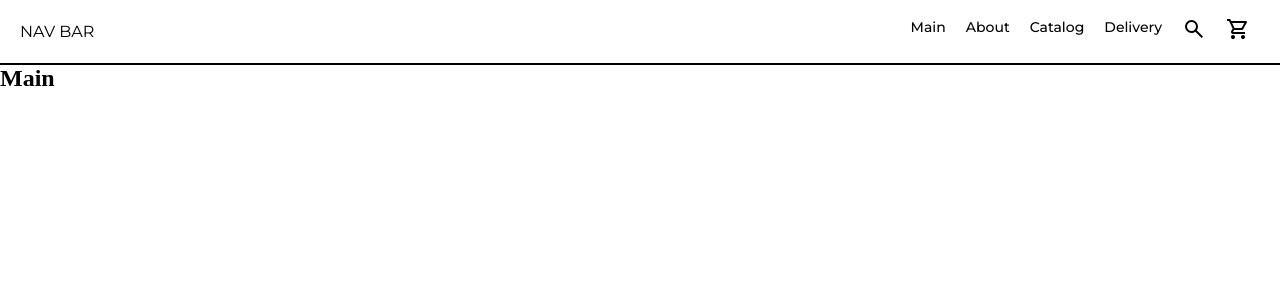
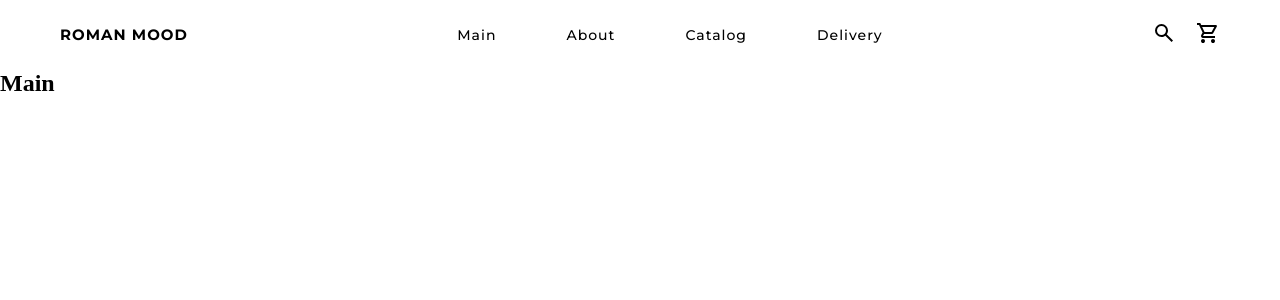
Before and after one commit to YemelyanenkoRoman/Shop-online, a React (Create React App) app: page / in a window 1280 px wide. Shown: the top 300 px of the page. Built offline with nearby package versions, Linux system fonts and the light colour scheme; a web font is replaced by a local one.

Commit message:
Make Navigation Menu

```diff
--- a/package.json
+++ b/package.json
@@ -20,6 +20,7 @@
     "react-scripts": "5.0.1",
     "styled-components": "^5.3.6",
     "typescript": "^4.9.4",
+    "uuidv4": "^6.2.13",
     "web-vitals": "^2.1.4"
   },
   "scripts": {
--- a/src/App.tsx
+++ b/src/App.tsx
@@ -1,6 +1,7 @@
 import React from 'react';
+import styled from 'styled-components';
 import { BrowserRouter as Router, Routes, Route, Link } from 'react-router-dom';
-import { Burger } from './components/Navigation/Burger';
+import { Navbar } from './components/Navigation/Navbar';
 import { Main } from './pages/Main';
 
 import GlobalStyles from './globalStyles';
@@ -10,7 +11,7 @@ const App = () => {
     <>
       <GlobalStyles />
       <Router>
-        <Burger />
+        <Navbar />
         <Routes>
           <Route path="/" element={<Main />} />
         </Routes>
--- /dev/null
+++ b/src/components/Logo/Logo.tsx
@@ -0,0 +1,18 @@
+import styled from 'styled-components';
+import { Navlink } from '../Router/Link';
+
+const Logotip = styled.h1`
+  font-family: 'Montserrat', sans-serif;
+  font-weight: 700;
+  font-size: 15px;
+  text-transform: uppercase;
+  letter-spacing: 1px;
+`;
+
+export const Logo = () => {
+  return (
+    <Logotip>
+      <Navlink to="/">Roman Mood</Navlink>
+    </Logotip>
+  );
+};
--- a/src/components/Navigation/Burger.tsx
+++ b/src/components/Navigation/Burger.tsx
@@ -1,18 +1,21 @@
-import React, { FC, useState } from 'react';
+import React, { FC } from 'react';
 import styled from 'styled-components';
-import { Navbar } from './Navbar';
 
-interface StyledBurgerProps {
+interface BurgerProps {
+  open: boolean;
+  setStateOpen: () => void;
+}
+
+interface BurgerStyledProps {
   open: boolean;
 }
 
-const StyledBurger = styled.div<StyledBurgerProps>`
+const BurgerStyled = styled.div<BurgerStyledProps>`
   width: 2rem;
   height: 2rem;
-  position: absolute;
   top: 15px;
-  right: 15px;
   display: none;
+  cursor: pointer;
 
   @media (max-width: 768px) {
     display: flex;
@@ -23,7 +26,7 @@ const StyledBurger = styled.div<StyledBurgerProps>`
   div {
     width: 2rem;
     height: 0.25rem;
-    background-color: ${(props) => (props.open ? 'black' : 'red')};
+    background-color: #000;
     transform-origin: 1px;
     transition: all 0.2s linear;
     z-index: 1000;
@@ -43,17 +46,12 @@ const StyledBurger = styled.div<StyledBurgerProps>`
   }
 `;
 
-export const Burger = () => {
-  const [open, setOpen] = useState(false);
-
+export const Burger: FC<BurgerProps> = (props) => {
   return (
-    <>
-      <StyledBurger open={open} onClick={() => setOpen(!open)}>
-        <div />
-        <div />
-        <div />
-      </StyledBurger>
-      <Navbar open={open} />
-    </>
+    <BurgerStyled open={props.open} onClick={props.setStateOpen}>
+      <div />
+      <div />
+      <div />
+    </BurgerStyled>
   );
 };
--- a/src/components/Navigation/Navbar.tsx
+++ b/src/components/Navigation/Navbar.tsx
@@ -1,74 +1,78 @@
-import React, { FC } from 'react';
+import React, { FC, useState } from 'react';
+import styled from 'styled-components';
 import { Navigation } from './Navigation';
+import { serviceList } from './serviceList';
 import { navList } from './navList';
-import styled from 'styled-components';
-import { serviceList } from './serviceList';
+import { Burger } from './Burger';
+import { Logo } from '../Logo/Logo';
 
-interface NavbarProps {
+interface NavBarProps {
   open: boolean;
 }
 
-interface NavProps {
-  open: boolean;
-}
+const NavBar = styled.nav<NavBarProps>`
+  max-width: 1200px;
+  margin: 0 auto;
 
-const Nav = styled.nav<NavProps>`
-  height: 65px;
-  border-bottom: 2px solid #000;
+  height: 70px;
   padding: 0 20px;
   display: flex;
   align-items: center;
-  justify-content: ${(props) => (props.open ? 'flex-start' : 'space-between')};
+  justify-content: space-between;
   font-family: 'Montserrat', sans-serif;
-
-  ul {
-    display: flex;
-    flex-direction: row;
-    /* &:first-child {
-      margin-right: 33.5vw;
-    } */
+  font-weight: 500;
+  line-height: 20px;
+  li {
+    &:not(:last-child) {
+      padding-right: 20px;
+    }
   }
 
-  li {
-    padding: 0 10px;
-  }
-
-  .navigation {
-    display: flex;
-  }
-
-  /* .logo {
-    margin-right: 33.5vw;
-  } */
-
-  @media (max-width: 768px) {
-    flex-direction: column;
-    position: fixed;
-    transform: ${(props) => (props.open ? 'translateX(0)' : 'translateX(100%)')};
-    top: 0;
-    right: 0;
-    width: 300px;
-    height: 100%;
-    background-color: blue;
-
-    .navigation {
-      flex-direction: column-reverse;
+  .ServisePagesNav {
+    letter-spacing: 1px;
+    li {
+      &:not(:last-child) {
+        padding-right: ${(props) => (props.open ? '0' : '70px')};
+      }
     }
 
-    ul {
-      flex-direction: column;
+    @media (max-width: 768px) {
+      position: fixed;
+      transform: ${(props) => (props.open ? 'translateX(0)' : 'translateX(-100%)')};
+      transition: all 0.2s linear;
+      top: 0;
+      left: 0;
+      width: 100%;
+      height: 100%;
+      background-color: #fff;
+
+      display: flex;
+      justify-content: center;
+      padding-top: 70px;
+      text-transform: uppercase;
+
+      ul {
+        flex-direction: column;
+      }
+
+      li {
+        padding-bottom: 20px;
+      }
     }
   }
 `;
 
-export const Navbar: FC<NavbarProps> = (props) => {
+export const Navbar = () => {
+  const [open, setOpen] = useState(false);
+
   return (
-    <Nav open={props.open}>
-      <div className="logo">NAV BAR</div>
-      <div className="navigation">
+    <NavBar open={open}>
+      <Burger open={open} setStateOpen={() => setOpen(!open)} />
+      <Logo />
+      <div className="ServisePagesNav">
         <Navigation items={navList} />
-        <Navigation items={serviceList} />
       </div>
-    </Nav>
+      <Navigation items={serviceList} />
+    </NavBar>
   );
 };
--- a/src/components/Navigation/Navigation.tsx
+++ b/src/components/Navigation/Navigation.tsx
@@ -1,30 +1,18 @@
 import React, { FC } from 'react';
-import { NavLink } from 'react-router-dom';
+import { Link } from 'react-router-dom';
 import styled from 'styled-components';
 import { NavListT } from '../../types/types';
+import { Navlink } from '../Router/Link';
 
 interface NavigationProps {
   items: NavListT[];
 }
 
 const ListLinks = styled.ul`
+  display: flex;
+  flex-direction: row;
   list-style: none;
-
-  font-weight: 500;
   font-size: 14px;
-  line-height: 20px;
-`;
-
-const Navlink = styled(NavLink)`
-  text-decoration: none;
-  color: black;
-
-  svg {
-    transition: all 0.3s linear;
-    &:hover {
-      fill: #5f6368;
-    }
-  }
 `;
 
 export const Navigation: FC<NavigationProps> = ({ items }) => {
@@ -32,7 +20,7 @@ export const Navigation: FC<NavigationProps> = ({ items }) => {
     <ListLinks>
       {items.map((item) => {
         return (
-          <li key={item.value}>
+          <li key={item.id}>
             <Navlink to={item.link}>{item.value}</Navlink>
           </li>
         );
--- a/src/components/Navigation/SvgSelector.tsx
+++ b/src/components/Navigation/SvgSelector.tsx
@@ -1,5 +1,3 @@
-import React from 'react';
-
 interface SvgSelectorProps {
   id: string;
 }
--- a/src/components/Navigation/navList.tsx
+++ b/src/components/Navigation/navList.tsx
@@ -1,8 +1,8 @@
 import { NavListT } from '../../types/types';
 
 export const navList: NavListT[] = [
-  { value: 'Main', link: '/' },
-  { value: 'About', link: '/' },
-  { value: 'Catalog', link: '/' },
-  { value: 'Delivery', link: '/' },
+  { value: 'Main', link: '/', id: 'main' },
+  { value: 'About', link: '/', id: 'about' },
+  { value: 'Catalog', link: '/', id: 'catalog' },
+  { value: 'Delivery', link: '/', id: 'delivery' },
 ];
--- a/src/components/Navigation/serviceList.tsx
+++ b/src/components/Navigation/serviceList.tsx
@@ -2,6 +2,6 @@ import { NavListT } from '../../types/types';
 import { SvgSelector } from './SvgSelector';
 
 export const serviceList: NavListT[] = [
-  { value: <SvgSelector id={'search'} />, link: '/' },
-  { value: <SvgSelector id={'shopping_cart'} />, link: '/' },
+  { value: <SvgSelector id={'search'} />, link: '/', id: 'search' },
+  { value: <SvgSelector id={'shopping_cart'} />, link: '/', id: 'shopping_cart' },
 ];
--- /dev/null
+++ b/src/components/Router/Link.tsx
@@ -0,0 +1,18 @@
+import styled from 'styled-components';
+import { Link } from 'react-router-dom';
+
+export const Navlink = styled(Link)`
+  text-decoration: none;
+  color: black;
+  transition: all 0.3s linear;
+  &:hover {
+    color: #5f6368;
+  }
+
+  svg {
+    transition: all 0.3s linear;
+    &:hover {
+      fill: #5f6368;
+    }
+  }
+`;
--- a/src/types/types.tsx
+++ b/src/types/types.tsx
@@ -1,4 +1,5 @@
 export interface NavListT {
   value: string | any;
   link: string;
+  id?: string | number;
 }
```
Also changed, not shown: src/components/Navigation/ServicePagesNav.tsx (added, +56 -0 lines), 1 other file (tests, documents, lock files or other folders).
